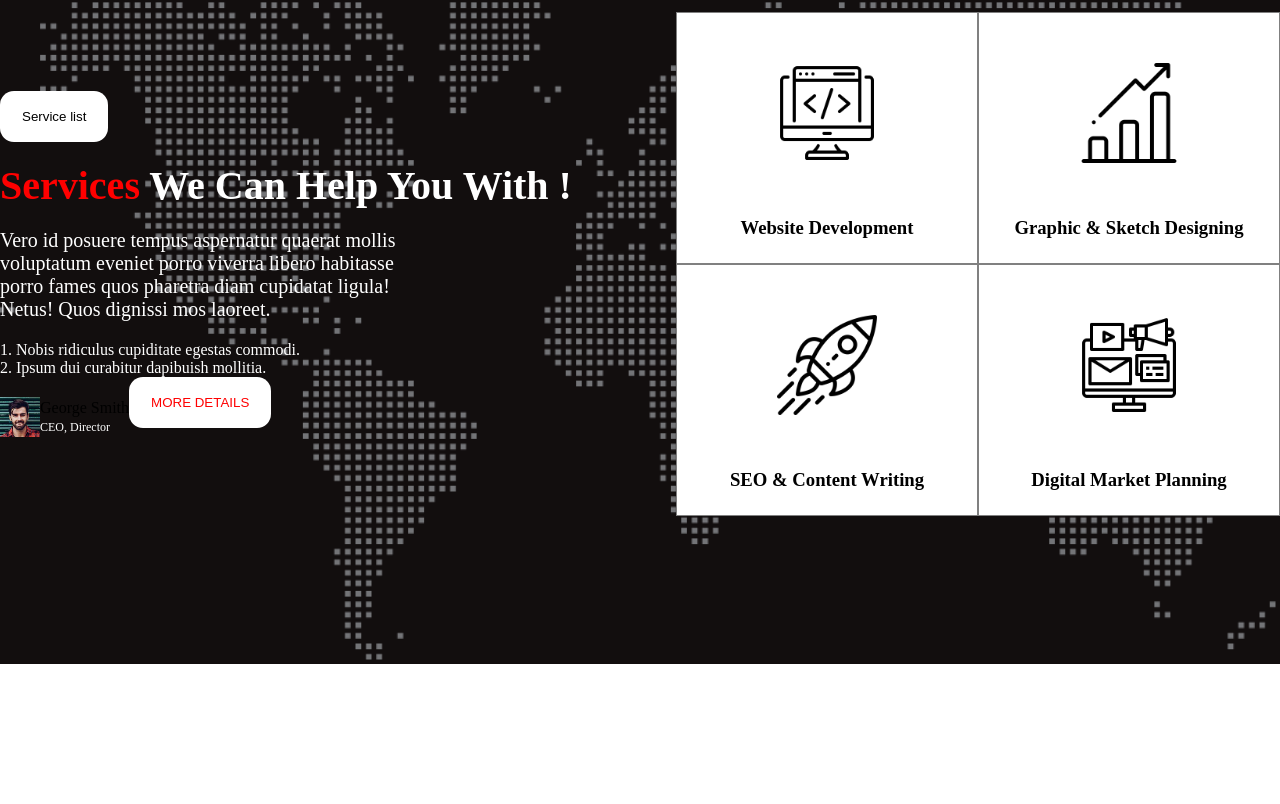
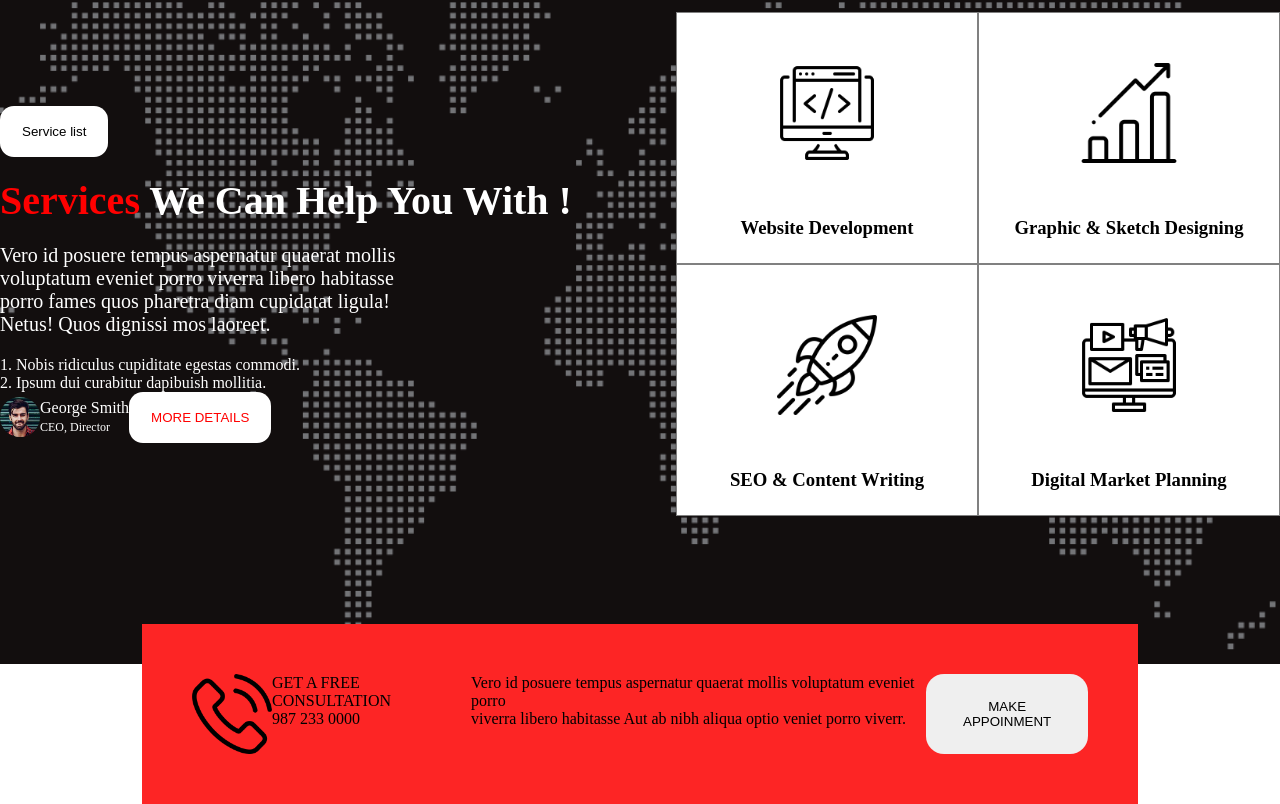
Before and after one commit to Saha-joy7/Trying, a plain HTML site: page index.html in a window 1280 px wide. Shown: the part 1005-1809 px from the top of the page. Before the commit the page ends 1669 px from the top, so only its background shows below. Drawn offline with Linux system fonts and the light colour scheme.

```diff
--- a/index.html
+++ b/index.html
@@ -98,6 +98,22 @@
                 </div>
             </div>
         </section>
+        <!-- From here start the call-bar -->
+        <section>
+            <div class="call-bar">
+                <img src="./asset/icons/phone-call.png" alt="" class="phone">
+                <p class="call-info">GET A FREE CONSULTATION <br>
+                    987 233 0000</p>
+                <p class="call-description">Vero id posuere tempus aspernatur quaerat mollis voluptatum eveniet porro <br>
+                    viverra libero habitasse Aut ab nibh aliqua optio veniet porro viverr.</p>
+                <button class="call-btn">MAKE APPOINMENT</button>
+            </div>
+        </section>
+        <!-- From here start the Blog -->
+
+        <section>
+
+        </section>
     </main>
     <footer></footer>
 </body>
--- a/style/design.css
+++ b/style/design.css
@@ -14,6 +14,9 @@
     justify-content: space-between;
     padding-right: 50px;
     font-size: 18px;
+}
+a{
+    text-decoration: none;
 }
 .nav-left{
     padding-left: 70px;
@@ -95,6 +98,7 @@
     border: none;
     background-color: white;
     color: red;
+    margin-right: 30px;
 }
 .service-heading{
     font-size: 40px;
@@ -110,11 +114,13 @@
     height: 40px;
     width: 40px;
     border-radius: 30px;
-    padding: 20px 0px;
+}
+.service-man-info{
+    color: white;
 }
 .service-image-container-left{
     display: flex;
-    justify-content: center;
+    justify-content: space-between;
     align-items: center;
 }
 li{
@@ -132,3 +138,23 @@ small{
     text-align: center;
 
 }
+
+.call-bar{
+    width: 70%;
+    margin: auto;
+    display: flex;
+    justify-content: space-around;
+    margin-top: -40px;
+    background-color: rgb(253, 37, 37);
+    padding: 50px;
+
+}
+
+.phone{
+    height: 80px;
+}
+.call-btn{
+    padding: 10px 20px;
+    border-radius: 18px;
+    border: none;
+}
```
